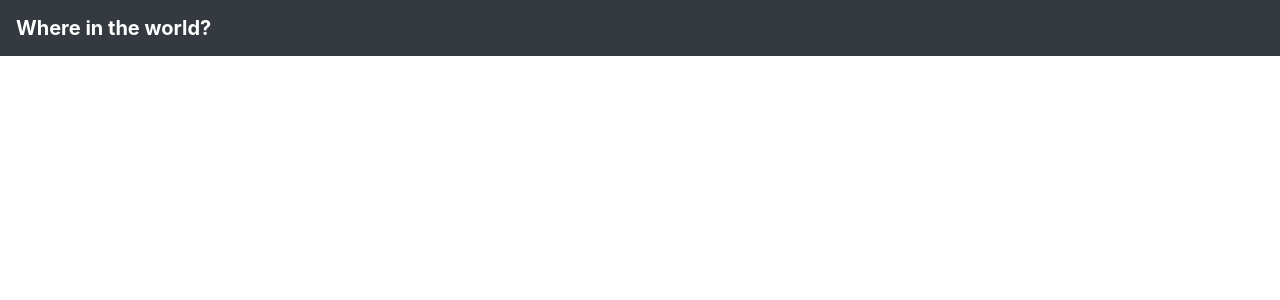
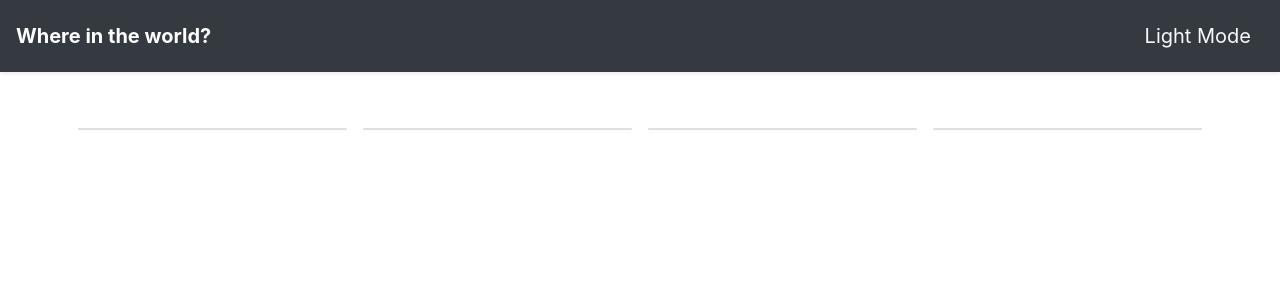
Before and after one commit to Edward-kwabena-Twumasi/rest_countries_api, a React (Create React App) app: page / in a window 1280 px wide. Shown: the top 300 px of the page. Built offline with nearby package versions, Linux system fonts and the light colour scheme; no server answers.

Commit message:
Addition of Theming Buttons

```diff
--- a/src/App.js
+++ b/src/App.js
@@ -1,21 +1,68 @@
 import logo from './logo.svg';
 import './App.css';
-import React,{useState} from 'react'
+import React, {useState,useEffect} from 'react'
 import {FontAwesomeIcon} from "@fortawesome/react-fontawesome";
 import '@fortawesome/fontawesome-free-solid'
 import '@fortawesome/fontawesome-svg-core'
 
 
 function App() {
-    const themeState=useState("")
+    useEffect(()=>{
+        fetch('https://restcountries.com/v3.1/all', {
+            method: 'GET',
+            mode: 'cors',
+            /*origin: 'http://localhost:3000/',*/
+            headers: {
+                "Access-Control-Allow-Origin": "*"
+            }
+        }).then(res => res.json())
+            .then(data => {
+              console.log(data);
+            })
+            .catch(err => {
+                alert(err)
+                console.log(err);
+            })
+
+    },[])
+    const [theme, setTheme] = useState("dark")
     return (
         <React.Fragment>
-        <nav className="navbar justify-content-between navbar-expand-lg navbar-dark bg-dark">
+            <nav
+                className={`navbar justify-content-between navbar-expand-lg shadow-sm p-3 mb-5 navbar-${theme} bg-${theme}`}>
                 <a className="navbar-brand font-weight-bold" href="#">Where in the world?</a>
-            <button className="theme-toggler">
-                <FontAwesomeIcon icon="fa-solid fa-moon" color={'white'}/>
+                <button className={`theme-toggler text-${theme === 'light' ? 'dark' : 'light'}`}
+                        onClick={() => setTheme(theme === 'light' ? 'dark' : 'light')}>
+                    {`${theme === 'light' ? "Dark Mode" : "Light Mode"} `}
+                    <FontAwesomeIcon
+                        icon={`fa-solid ${theme === 'light' ? "fa-moon" : "fa fa-sun"}`}
+                        color={theme === 'light' ? 'black' : 'white'}/>
                 </button>
             </nav>
+            <section className="container">
+                <div className="row">
+                    <div className="col-md-3 p-2">
+                        <div className="card">
+
+                        </div>
+                    </div>
+                    <div className="col-md-3 p-2">
+                        <div className="card">
+
+                        </div>
+                    </div>
+                    <div className="col-md-3 p-2">
+                        <div className="card">
+
+                        </div>
+                    </div>
+                    <div className="col-md-3 p-2">
+                        <div className="card">
+
+                        </div>
+                    </div>
+                </div>
+            </section>
         </React.Fragment>
     );
 }
```
Lines whose indentation alone changed are shown as unchanged.
